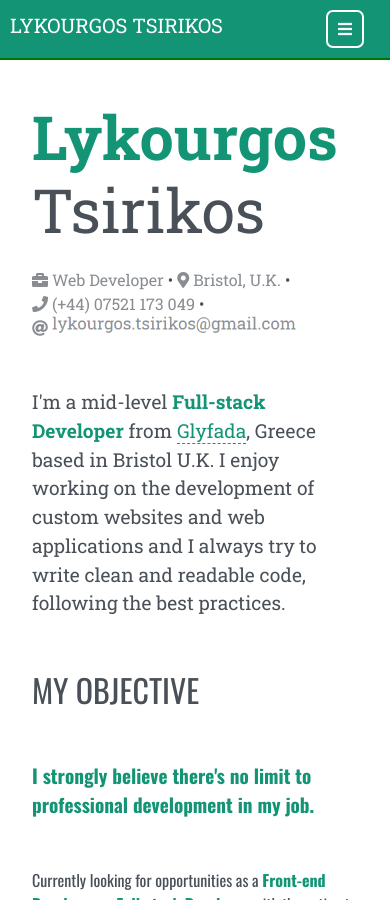
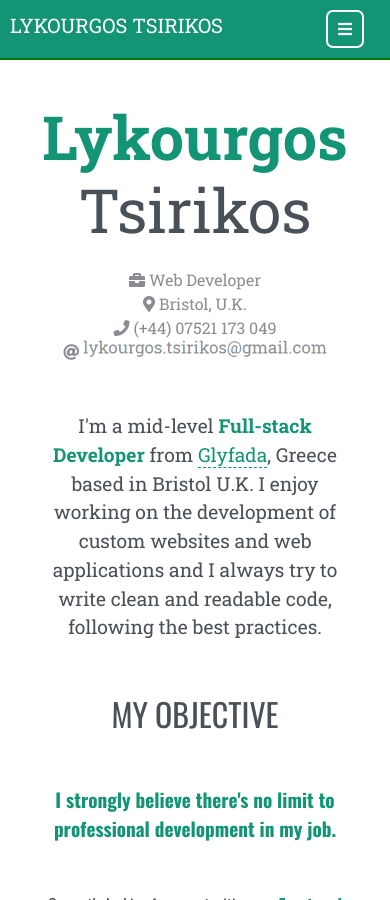
Before and after one commit to ltdev22/ltdev22.github.io, a Jekyll site: the page built from index.html, in a window 390 px wide and 900 px high. Built offline with Jekyll 4.4.1, drawn with Linux system fonts in a browser that asks for light colours.

Commit message:
Align center text on mob

```diff
--- a/_sass/about.scss
+++ b/_sass/about.scss
@@ -23,6 +23,12 @@
                 span {
                     color: $text-color;
                 }
+                @media (max-width: 767px) {
+                    display: block;
+                    span {
+                        display: none;
+                    }
+                }
             }
             img {
                 height: 18px;
--- a/_sass/nav.scss
+++ b/_sass/nav.scss
@@ -10,6 +10,7 @@
     @media (max-width: 767px) {
         width: 100%;
         border-bottom: 2px solid #007400;
+        z-index: 10;
     }
 }
 .nav-inner {
--- a/_sass/site.scss
+++ b/_sass/site.scss
@@ -7,6 +7,9 @@ body {
     color: $text-color;
     font-size: 16px;
     line-height: 1.5;
+    @media (max-width: 767px) {
+        text-align: center;
+    }
 }
 
 .desktop-visible {
--- a/_sass/skills.scss
+++ b/_sass/skills.scss
@@ -5,6 +5,9 @@
         flex-direction: row;
         flex-wrap: wrap;
         align-content:flex-start;
+        @media (max-width: 1023px) {
+            font-size: 4rem;
+        }
         li {
             display: inline-block;
             margin-right: 4%;
```
